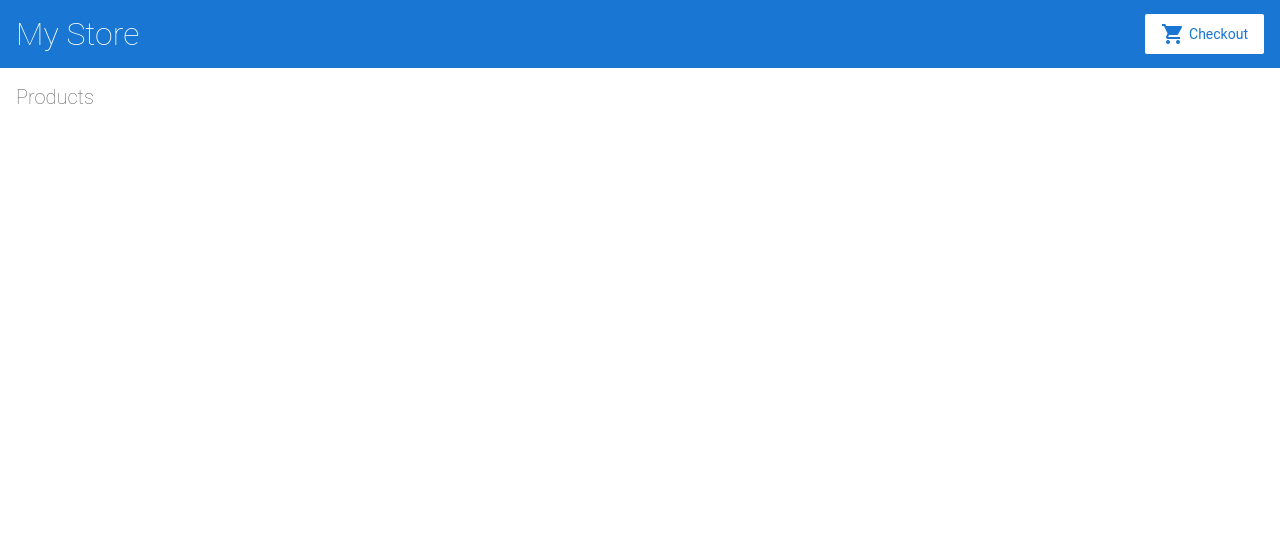
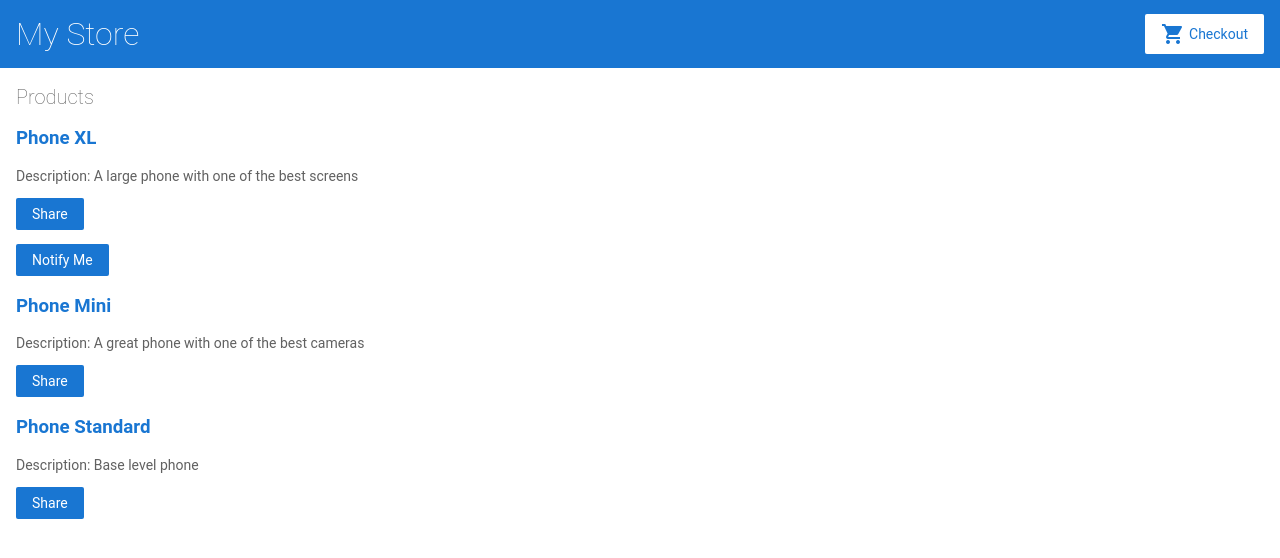
Before and after one commit to itsJerrBear/AngularIO, an Angular app: page / in a window 1280 px wide. Shown: the top 558 px of the page. Built offline with nearby package versions, Linux system fonts and the light colour scheme.

Commit message:
5 files modified, 4 added

```diff
--- a/src/app/app.module.ts
+++ b/src/app/app.module.ts
@@ -6,6 +6,7 @@
 import { AppComponent } from './app.component';
 import { TopBarComponent } from './top-bar/top-bar.component';
 import { ProductListComponent } from './product-list/product-list.component';
+import { ProductAlertsComponent } from './product-alerts/product-alerts.component';
 
 @NgModule({
   imports: [
@@ -18,7 +19,8 @@
   declarations: [
     AppComponent,
     TopBarComponent,
-    ProductListComponent
+    ProductListComponent,
+    ProductAlertsComponent
   ],
   bootstrap: [
     AppComponent
--- /dev/null
+++ b/src/app/product-alerts/product-alerts.component.html
@@ -0,0 +1,3 @@
+<p *ngIf="product && product.price > 700">
+  <button type="button" (click)="notify.emit()">Notify Me</button>
+</p>
--- /dev/null
+++ b/src/app/product-alerts/product-alerts.component.ts
@@ -0,0 +1,17 @@
+import { Component, OnInit, Input, Output, EventEmitter } from '@angular/core';
+import { Product } from '../products';
+
+@Component({
+  selector: 'app-product-alerts',
+  templateUrl: './product-alerts.component.html',
+  styleUrls: ['./product-alerts.component.css'],
+})
+export class ProductAlertsComponent implements OnInit {
+
+  @Input() product!: Product | undefined;
+  @Output() notify = new EventEmitter();
+
+  constructor() {}
+
+  ngOnInit(): void {}
+}
--- a/src/app/product-list/product-list.component.css
+++ b/src/app/product-list/product-list.component.css
@@ -1,4 +1,6 @@
-
+table {
+  border: 1px solid black;
+}
 
 /*
 Copyright Google LLC. All Rights Reserved.
--- a/src/app/product-list/product-list.component.html
+++ b/src/app/product-list/product-list.component.html
@@ -1,5 +1,16 @@
 <h2>Products</h2>
 
+<div *ngFor="let product of products">
+  <h3>
+    <a [title]="product.name + ' details'">
+      {{ product.name }}
+    </a>
+  </h3>
+  <p *ngIf="product.description">Description: {{ product.description }}</p>
+  <button type="button" (click)="share()">Share</button>
+  <app-product-alerts [product]="product" (notify)="onNotify()">
+  </app-product-alerts>
+</div>
 
 <!--
 Copyright Google LLC. All Rights Reserved.
--- a/src/app/product-list/product-list.component.ts
+++ b/src/app/product-list/product-list.component.ts
@@ -5,17 +5,20 @@
 @Component({
   selector: 'app-product-list',
   templateUrl: './product-list.component.html',
-  styleUrls: ['./product-list.component.css']
+  styleUrls: ['./product-list.component.css'],
 })
 export class ProductListComponent {
   products = products;
+
+  onNotify() {
+    window.alert('You will be notified when the product goes on sale');
+  }
 
   share() {
     window.alert('The product has been shared!');
   }
 }
 
-
 /*
 Copyright Google LLC. All Rights Reserved.
 Use of this source code is governed by an MIT-style license that
--- a/src/app/products.ts
+++ b/src/app/products.ts
@@ -10,22 +10,21 @@
     id: 1,
     name: 'Phone XL',
     price: 799,
-    description: 'A large phone with one of the best screens'
+    description: 'A large phone with one of the best screens',
   },
   {
     id: 2,
     name: 'Phone Mini',
     price: 699,
-    description: 'A great phone with one of the best cameras'
+    description: 'A great phone with one of the best cameras',
   },
   {
     id: 3,
     name: 'Phone Standard',
     price: 299,
-    description: ''
-  }
+    description: 'Base level phone',
+  },
 ];
-
 
 /*
 Copyright Google LLC. All Rights Reserved.
```
Also changed, not shown: src/app/product-alerts/product-alerts.component.css (added), 1 other file (tests, documents, lock files or other folders).
